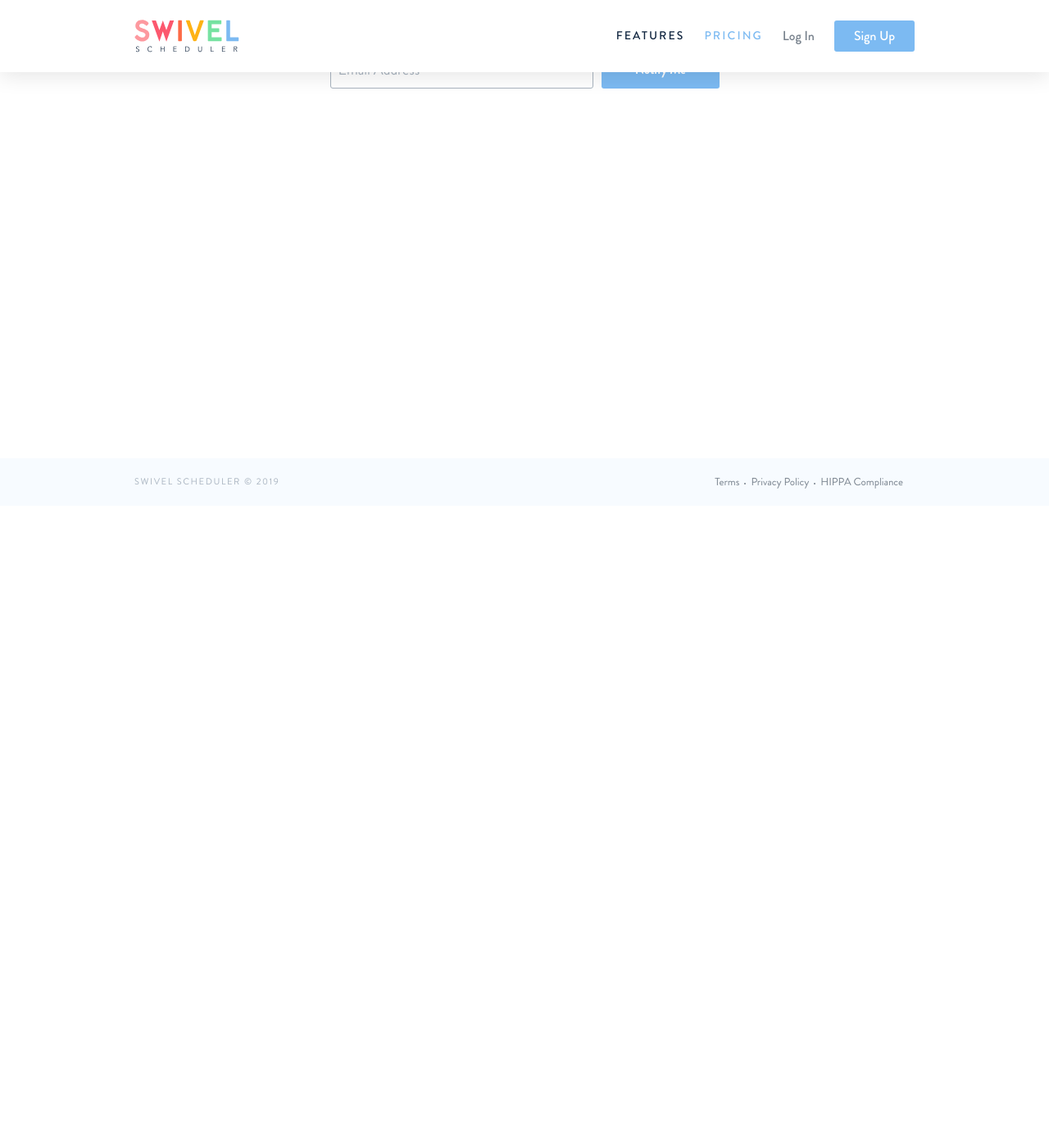
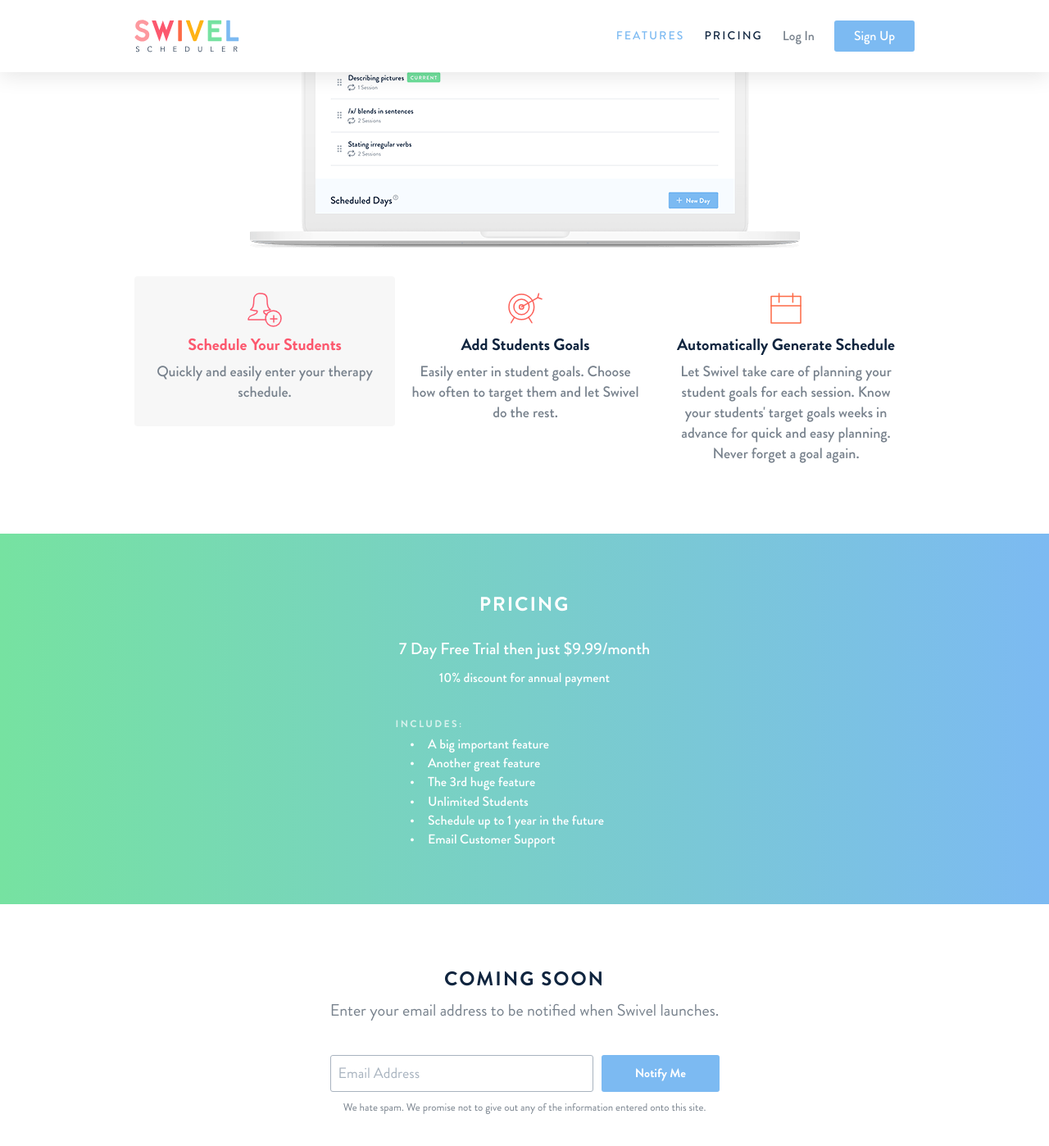
Before and after one commit to swivelscheduler/swivelscheduler.com, a Jekyll site: the page built from index.md, in a window 1280 px wide and 1400 px high, scrolled down 783 px. Shown: the whole window at 82% size. Built offline with Jekyll 4.4.1, drawn with Linux system fonts in a browser that asks for light colours; our own code applies the rules of GitHub Pages for plain Markdown files; before the commit the page ends 1071 px from its top, so only the background shows below that; some of the changed text lies outside the part shown.

Commit message:
Using child layout for home

```diff
--- a/_config.yml
+++ b/_config.yml
@@ -18,7 +18,6 @@ markdown: kramdown
 plugins:
 - jekyll-feed
 - jekyll-sitemap
-- jekyll-tidy
 exclude:
 - Gemfile
 - Gemfile.lock
--- /dev/null
+++ b/_layouts/home.html
@@ -0,0 +1,73 @@
+---
+layout: default
+---
+
+<!-- Intro Section -->
+<section class="intro-section">
+	<div class="container">
+		<div class="two-columns">
+			<div class="column">
+				<header class="heading-holder">
+                    <h1>{{ page.intro_heading }}</h1>
+                    <p class="subtitle">{{ page.intro_subtitle }}</p>
+					<!-- Include Markdown Content for Intro Section -->
+				</header>
+				<!-- Include Convertkit Form -->
+				{% include blocks/convertkit-form.html %}
+			</div>
+			<div class="column">
+				<div class="image-intro">
+					<picture>
+						<source srcset="{{ site.url }}/{{ page.intro_img }}, {{ site.url }}/{{ page.intro_img2x }} 2x">
+						<img src="{{ site.url }}/{{ page.intro_img }}" alt="Image Description">
+					</picture>
+				</div>
+			</div>
+		</div>
+	</div>
+</section>
+
+<!-- Features Section -->
+<section id="featuresSection" class="features-section">
+	<div class="container">
+		<header class="heading-holder">
+			<h1>{{ page.features_heading }}</h1>
+		</header>
+		<!-- Include Features Slider -->
+		{% include blocks/features-slider.html block_content = page.features_slider %}
+	</div>
+</section>
+
+<!-- Pricing Section -->
+<section id="pricingSection" class="pricing-section">
+	<div class="container">
+		<header class="heading-holder">
+            <h1>{{ page.pricing_heading }}</h1>
+            <p class="subtitle">{{ page.pricing_subtitle }}</p>
+            <p>{{ page.pricing_header_text }}</p>
+		</header>
+		<div class="info-holder">
+            <h6>{{ page.pricing_body_header }}</h6>
+            <ul class="circle-list">
+                {% for item in page.pricing_body_list %}
+                <li>{{ item }}</li>
+                {% endfor %}
+            </ul>
+		</div>
+	</div>
+</section>
+
+<!-- Contact Section -->
+<section class="contact-section">
+	<div class="container">
+		<header class="heading-holder">
+            <h1>{{ page.contact_heading }}</h1>
+            <p class="subtitle">{{ page.contact_subtitle }}</p>
+		</header>
+		<div class="form-wrap">
+			<!-- Include Convertkit Form -->
+			{% include blocks/convertkit-form.html %}
+			<p>{{ page.contact_form_text }}</p>
+		</div>
+	</div>
+</section>
--- a/index.md
+++ b/index.md
@@ -1,72 +1,48 @@
 ---
+layout: home
+
+# Intro Section Image:
+intro_heading: Automate Your Speech Therapy Planning
+intro_subtitle: Make planning your sessions easy & automatic. View your schedule on any device. Never forget a goal again.
+intro_img: images/img01.png
+intro_img2x: images/img01-2x.png
+
+# Features Section Content:
+features_heading: Features
+features_slider:
+  - image: 'images/img-gallery01.png'
+    image2x: 'images/img-gallery01-2x.png'
+    icon: 'images/woman-user.svg'
+    heading: Schedule Your Students
+    text: Quickly and easily enter your therapy schedule.
+
+  - image: 'images/img-gallery02.png'
+    image2x: 'images/img-gallery02-2x.png'
+    icon: 'images/arrow-target.svg'
+    heading: Add Students Goals
+    text: Easily enter in student goals. Choose how often to target them and let Swivel do the rest.
+
+  - image: 'images/img-gallery03.png'
+    image2x: 'images/img-gallery03-2x.png'
+    icon: 'images/orion_agenda.svg'
+    heading: Automatically Generate Schedule
+    text: "Let Swivel take care of planning your student goals for each session. Know your students' target goals weeks in advance for quick and easy planning. Never forget a goal again."
+
+# Pricing Section Content:
+pricing_heading: Pricing
+pricing_subtitle: 7 Day Free Trial then just $9.99/month
+pricing_header_text: 10% discount for annual payment
+pricing_body_header: 'Includes:'
+pricing_body_list:
+  - A big important feature
+  - Another great feature
+  - The 3rd huge feature
+  - Unlimited Students
+  - Schedule up to 1 year in the future
+  - Email Customer Support
+
+# Contact Section Content:
+contact_heading: Coming Soon
+contact_subtitle: Enter your email address to be notified when Swivel launches.
+contact_form_text: We hate spam. We promise not to give out any of the information entered onto this site.
 ---
-
-<!-- Intro Section -->
-<section class="intro-section">
-	<div class="container">
-		<div class="two-columns">
-			<div class="column">
-				<header class="heading-holder">
-                    <h1>{{ page.intro_heading }}</h1>
-                    <p class="subtitle">{{ page.intro_subtitle }}</p>
-					<!-- Include Markdown Content for Intro Section -->
-				</header>
-				<!-- Include Convertkit Form -->
-				{% include blocks/convertkit-form.html %}
-			</div>
-			<div class="column">
-				<div class="image-intro">
-					<picture>
-						<source srcset="{{ site.url }}/{{ page.intro_img }}, {{ site.url }}/{{ page.intro_img2x }} 2x">
-						<img src="{{ site.url }}/{{ page.intro_img }}" alt="Image Description">
-					</picture>
-				</div>
-			</div>
-		</div>
-	</div>
-</section>
-
-<!-- Features Section -->
-<section id="featuresSection" class="features-section">
-	<div class="container">
-		<header class="heading-holder">
-			<h1>{{ page.features_heading }}</h1>
-		</header>
-		<!-- Include Features Slider -->
-		{% include blocks/features-slider.html block_content = page.features_slider %}
-	</div>
-</section>
-
-<!-- Pricing Section -->
-<section id="pricingSection" class="pricing-section">
-	<div class="container">
-		<header class="heading-holder">
-            <h1>{{ page.pricing_heading }}</h1>
-            <p class="subtitle">{{ page.pricing_subtitle }}</p>
-            <p>{{ page.pricing_header_text }}</p>
-		</header>
-		<div class="info-holder">
-            <h6>{{ page.pricing_body_header }}</h6>
-            <ul class="circle-list">
-                {% for item in page.pricing_body_list %}
-                <li>{{ item }}</li>
-                {% endfor %}
-            </ul>
-		</div>
-	</div>
-</section>
-
-<!-- Contact Section -->
-<section class="contact-section">
-	<div class="container">
-		<header class="heading-holder">
-            <h1>{{ page.contact_heading }}</h1>
-            <p class="subtitle">{{ page.contact_subtitle }}</p>
-		</header>
-		<div class="form-wrap">
-			<!-- Include Convertkit Form -->
-			{% include blocks/convertkit-form.html %}
-			<p>{{ page.contact_form_text }}</p>
-		</div>
-	</div>
-</section>
```
